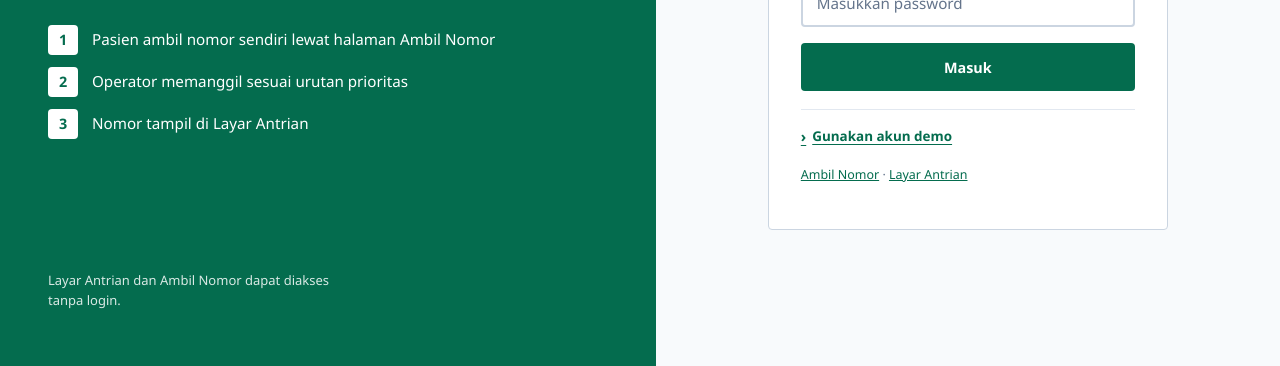
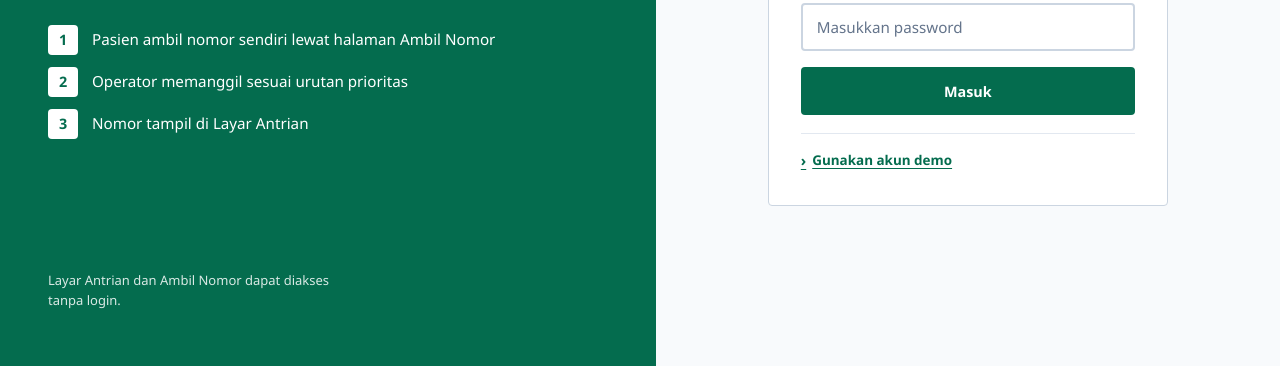
Before and after one commit to o-deraa/pweb-ts-A11-2026, a website with bundled scripts: page login.html in a window 1280 px wide. Shown: the part 434-800 px from the top of the page. Built offline with nearby package versions, Linux system fonts and the light colour scheme.

Commit message:
fix: remove Ambil Nomor and Layar Antrian links from login page

```diff
--- a/login.html
+++ b/login.html
@@ -63,8 +63,7 @@
           </button>
         </details>
 
-        <p class="foot-note"><a href="ambil-antrian.html">Ambil Nomor</a> &middot; <a href="layar.html">Layar Antrian</a></p>
-      </div>
+        </div>
     </main>
   </div>
 </body>
```
